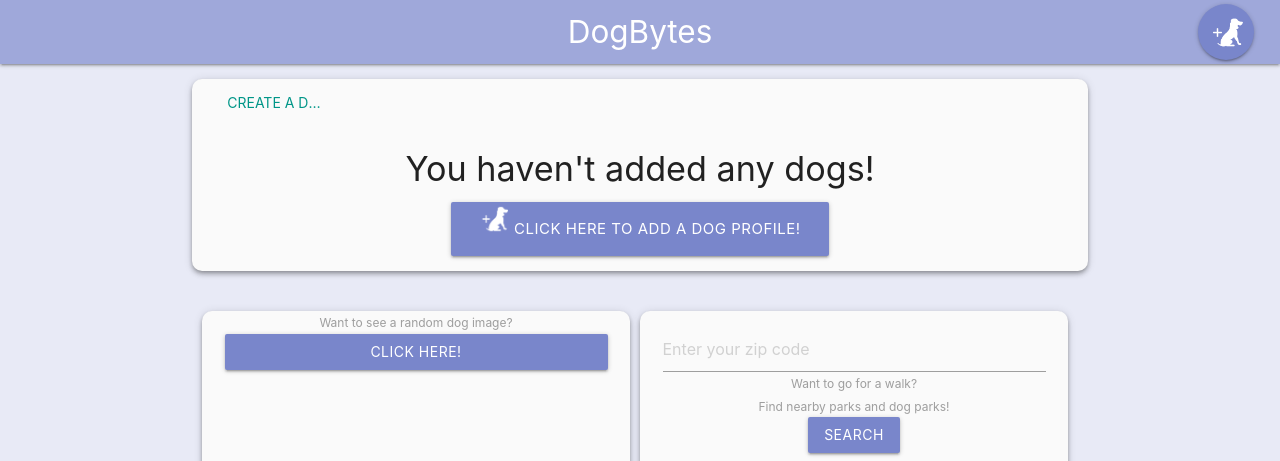
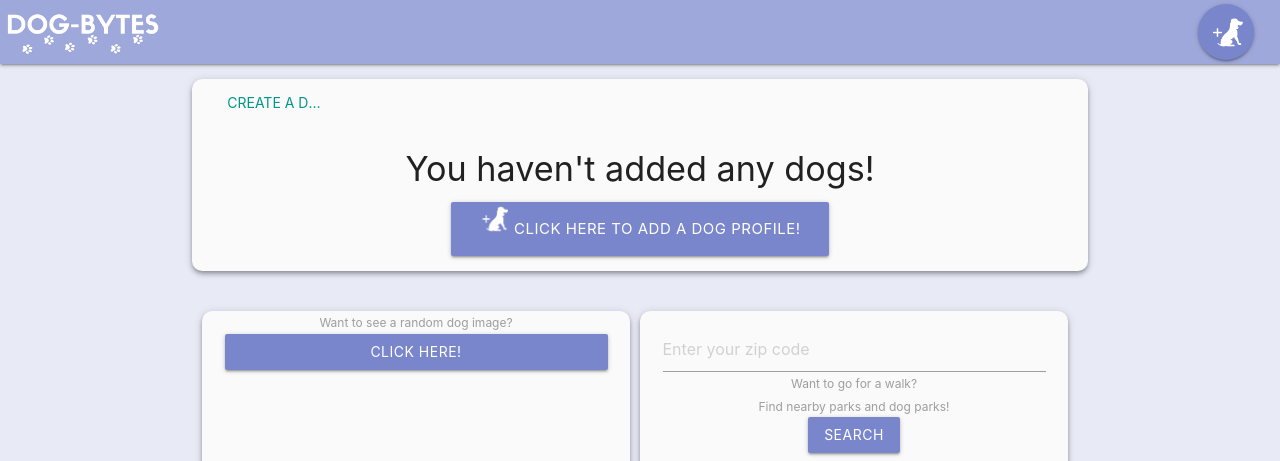
Before and after one commit to navidliwa/dog-bytes, a plain HTML site: page index.html in a window 1280 px wide. Shown: the top 461 px of the page. Drawn offline with nearby package versions, Linux system fonts and the light colour scheme; some packages are replaced by stand-ins of ours; no server answers.

Commit message:
logo, baby!

```diff
--- a/index.html
+++ b/index.html
@@ -20,7 +20,7 @@
     <!-- Page header with app name: DogBytes -->
     <nav class="indigo lighten-3">
         <div class="nav-wrapper">
-            <a href="#" class="brand-logo center">DogBytes</a>
+            <img class="brand-logo"height="55px" src="/assets/images/dog-bytes.png ">
             <!-- Add new dog profile button -->
             <a class="btn-floating btn-large waves-effect waves-light modal-trigger indigo lighten-2"
                 href="#modal1"><img src="./assets/images/add-dog.png" alt="" height="35px" class="add-dog"></a>
```
Also changed, not shown: assets/images/dog-bytes.png (added).
